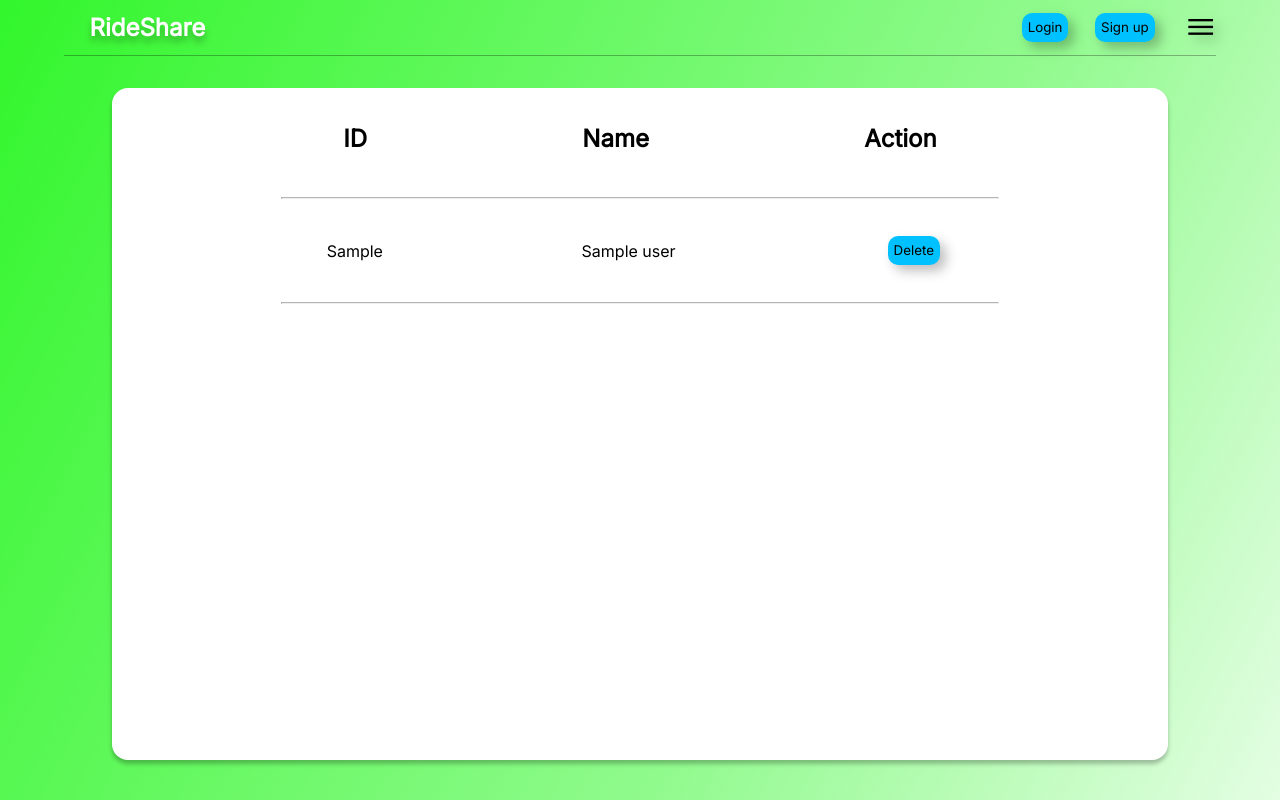
After one commit to kjzieba/Hitchhiking-App, a PHP site: template public/views/admin.php in a window 1280 px wide. The commit adds this page. Run offline with PHP 8.4, Linux system fonts and the light colour scheme; the template is opened without the code that fills it: most values are stand-ins (such as "Sample title", 1, 10 or a date in 2020).

Commit message:
add admin panel

```diff
--- a/index.php
+++ b/index.php
@@ -17,4 +17,6 @@ Router::get('rides', 'RidesController');
 Router::get('details', 'RidesController');
 Router::get('join', 'RidesController');
 Router::post('searchUserRides', 'RidesController');
+Router::get('admin', 'SecurityController');
+Router::post('delete', 'SecurityController');
 Router::run($path);
--- a/public/css/style.css
+++ b/public/css/style.css
@@ -255,6 +255,25 @@ li:first-child {
     width: auto;
 }
 
+.admin {
+    width: 80%;
+    height: 80%;
+    background: #FFFFFF;
+    box-shadow: 0px 4px 4px rgba(0, 0, 0, 0.25);
+    border-radius: 1em;
+    display: flex;
+    flex-direction: column;
+    justify-content: flex-start;
+}
+
+.user-info {
+    display: flex;
+    flex-direction: row;
+    justify-content: space-evenly;
+    align-items: center;
+}
+
+
 @media only screen and (max-device-width: 480px) {
     .container {
         flex-direction: column;
--- /dev/null
+++ b/public/views/admin.php
@@ -0,0 +1,33 @@
+<!DOCTYPE html>
+<head>
+    <link rel="stylesheet" type="text/css" href="/public/css/style.css">
+    <link rel="stylesheet" type="text/css" href="/public/css/rides.css">
+    <link href='https://fonts.googleapis.com/css?family=Inter' rel='stylesheet'>
+    <title>Admin Dashboard</title>
+</head>
+<body>
+<div class="main-container">
+    <?php include('public/views/components/navbar.php'); ?>
+    <section class="admin">
+        <div class="user-info">
+            <h2>ID</h2>
+            <h2>Name</h2>
+            <h2>Action</h2>
+        </div>
+        <hr class="solid-line">
+
+        <?php if ($users != null): ?>
+            <?php foreach ($users as $user): ?>
+                <div class="user-info">
+                    <p><?= $user->getID() ?></p>
+                    <p><?= $user->getName() ?></p>
+                    <form action="delete/<?= $user->getID() ?>" method="post">
+                        <button>Delete</button>
+                    </form>
+                </div>
+                <hr class="solid-line">
+            <?php endforeach; ?>
+        <?php endif; ?>
+    </section>
+</div>
+</body>
```
Also changed, not shown: src/controllers/SecurityController.php (+47 -0 lines), src/repository/UserRepository.php (+46 -0 lines).
